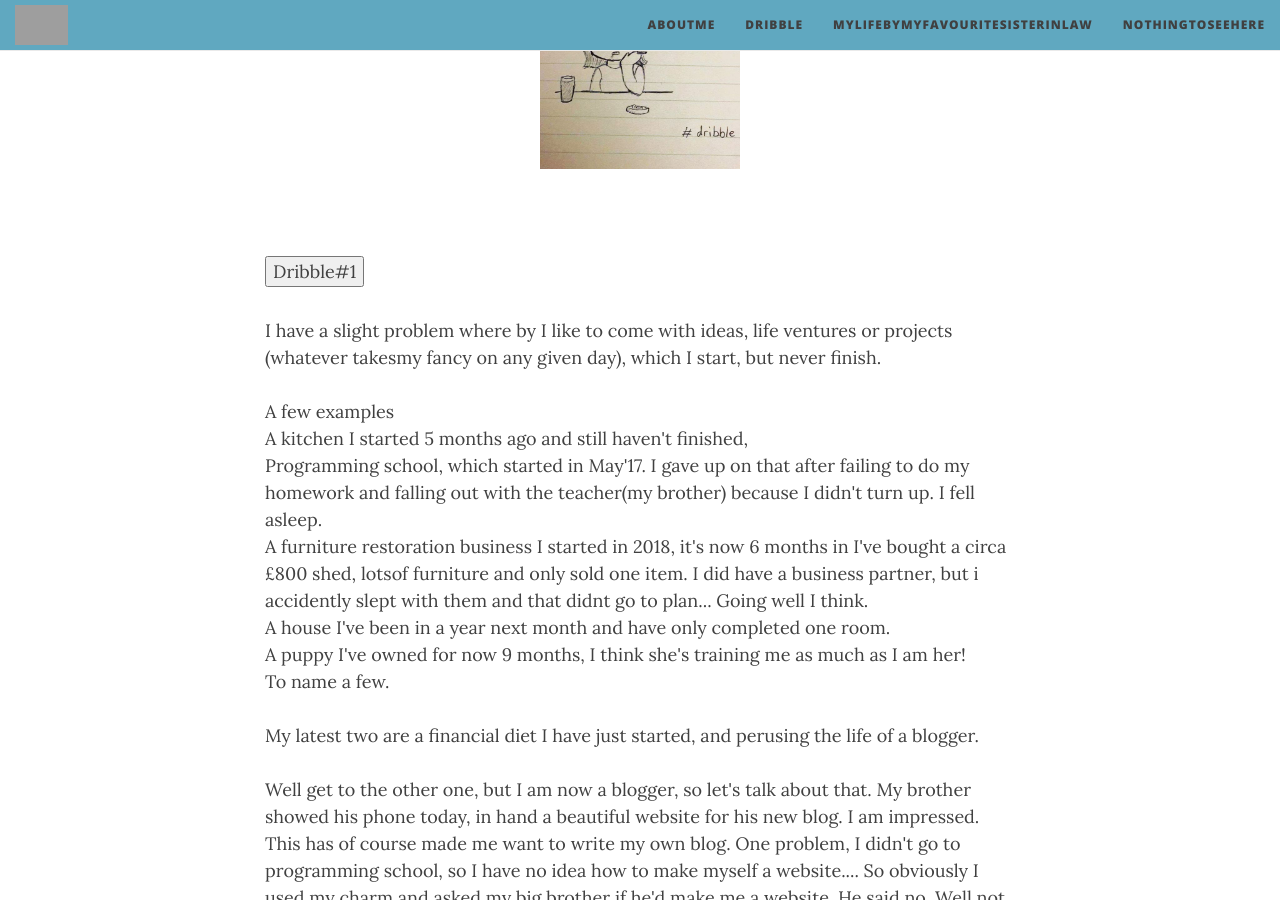
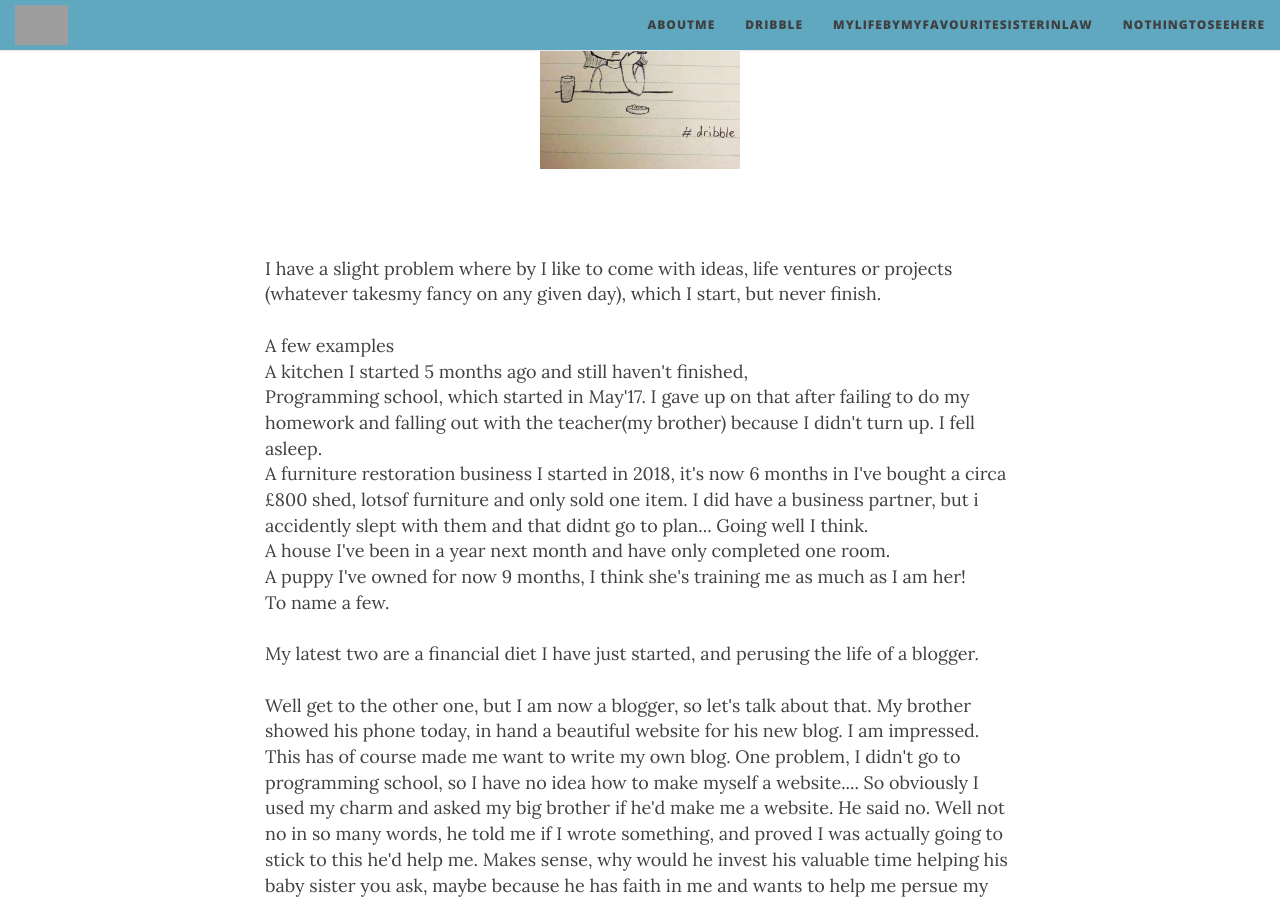
Before and after one commit to ellis-ward/ellis-ward.github.io, a Jekyll site: the page built from Dribble.md, in a window 1280 px wide and 900 px high, scrolled down 305 px. Built offline with Jekyll 4.4.1, drawn with Linux system fonts in a browser that asks for light colours; nearby versions of some CDN libraries; grey boxes are pictures that could not be loaded.

Commit message:
Update Dribble.md

```diff
--- a/Dribble.md
+++ b/Dribble.md
@@ -12,11 +12,13 @@ subtitle:
 </div>
 <br>
 
-<div class="Dropdown">
-	<button id="DropDown-Button">Dribble#1</button>
-		<div class="Dropdown-Menu">
-		<p>
-I have a slight problem where by I like to come with ideas, life ventures or projects (whatever takesmy fancy on any given day), which I start, but never finish. <br> <br>
+<html>
+  <head>
+    <title>Dribble#1</title>
+  </head>
+  <body>
+    <span class="showmore">
+      I have a slight problem where by I like to come with ideas, life ventures or projects (whatever takesmy fancy on any given day), which I start, but never finish. <br> <br>
 A few examples <br>
 A kitchen I started 5 months ago and still haven't finished,<br>
 Programming school, which started in May'17. I gave up on that after failing to do my homework and falling out with the teacher(my brother) because I didn't turn up. I fell asleep.<br>
@@ -42,5 +44,5 @@ I'll just say one thing. I am not a moron, I am an educated woman, honestly. Rem
 #Iamaneducatedwoman #Dribble<br>
 <br>
 Edit June’19 I’ve been in my house 23 months, completed 2 rooms now, my dog knows basic commmands and <b> I made my own blog </b>, well with a teeny tiny bit of help from the brother. Oh, and i have a new business venture!
-</p>
-</div>
+    </span>
+    <br><br>
```
